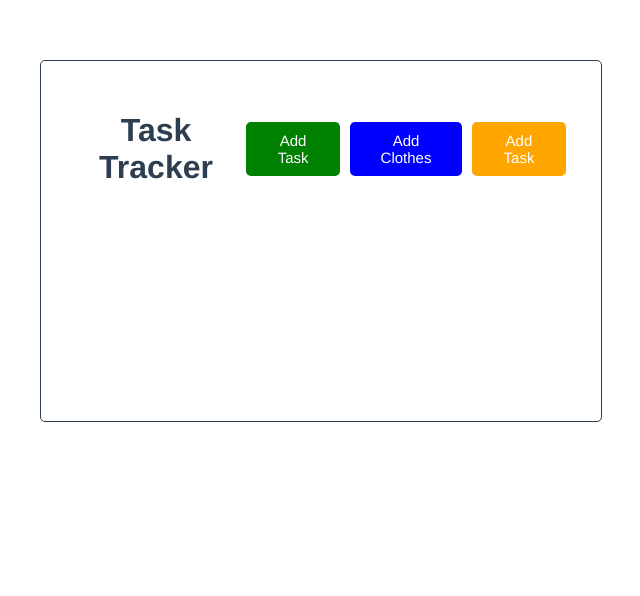
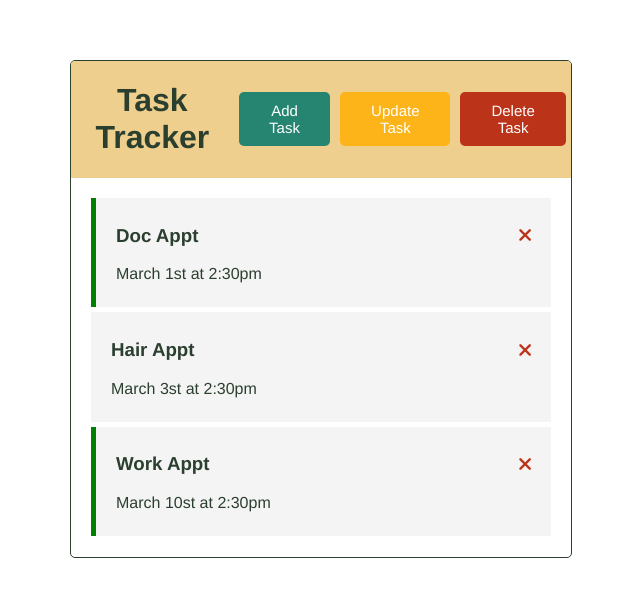
Before and after one commit to aam198/vue-task-tracker, a Vue app: page / in a window 1280 px wide. Shown: the top 596 px of the page, without its empty margins (319-959 px from the left). Built offline with nearby package versions, Linux system fonts and the light colour scheme.

Commit message:
Build: Components:  Tasks, Task

```diff
--- a/public/index.html
+++ b/public/index.html
@@ -5,6 +5,7 @@
     <meta http-equiv="X-UA-Compatible" content="IE=edge">
     <meta name="viewport" content="width=device-width,initial-scale=1.0">
     <link rel="icon" href="<%= BASE_URL %>favicon.ico">
+    <link rel="stylesheet" href="https://cdnjs.cloudflare.com/ajax/libs/font-awesome/6.0.0/css/all.min.css" integrity="sha512-9usAa10IRO0HhonpyAIVpjrylPvoDwiPUiKdWk5t3PyolY1cOd4DSE0Ga+ri4AuTroPR5aQvXU9xC6qOPnzFeg==" crossorigin="anonymous" referrerpolicy="no-referrer" />
     <title><%= htmlWebpackPlugin.options.title %></title>
   </head>
   <body>
--- a/src/App.vue
+++ b/src/App.vue
@@ -1,17 +1,62 @@
 <template>
   <div class="container">
     <Header title="Task Tracker" />
+    <!-- Now at top level where data is present we need to create the method deleteTask below -->
+    <Tasks v-on:delete-task="deleteTask"  :tasks="tasks" />
   </div>
 </template>
 
 <script>
 import Header from './components/Header.vue'
+import Tasks from './components/Tasks.vue'
 
 export default {
   name: 'App',
   components: {
-    Header
+    Header,
+    Tasks
   },
+  data () {
+    return {
+      tasks: []
+    }
+  },
+  methods: {
+    deleteTask(id, reminder){
+      console.log('task', id, reminder);
+      if(reminder == false){
+        if(confirm('Are you sure?')){
+          this.tasks = this.tasks.filter((task) => task.id !== id)
+        }
+      }
+      else
+        if(confirm('FYI, You still have a reminder set')){
+          this.tasks = this.tasks.filter((task) => task.id !== id)
+        }
+    }
+  },
+  created() {
+    this.tasks = [
+      {
+        id:1,
+        text: 'Doc Appt',
+        day: 'March 1st at 2:30pm',
+        reminder: true,
+      },
+      {
+        id:2,
+        text: 'Hair Appt',
+        day: 'March 3st at 2:30pm',
+        reminder: false,
+      },
+      {
+        id:3,
+        text: 'Work Appt',
+        day: 'March 10st at 2:30pm',
+        reminder: true,
+      },
+    ]
+  }
 }
 </script>
 
@@ -21,7 +66,7 @@ export default {
   -webkit-font-smoothing: antialiased;
   -moz-osx-font-smoothing: grayscale;
   text-align: center;
-  color: #2c3e50;
+  color: #2b3f2f;
   margin-top: 60px;
 }
 
@@ -30,9 +75,9 @@ export default {
   margin: 30px auto;
   overflow:auto;
   min-height: 300px;
-  border: 1px solid #2c3e50;
-  padding: 30px;
+  border: 1px solid #2b3f2f;
   border-radius: 5px;
+  padding-bottom: 1rem;
 }
 
 .btn {
--- a/src/components/Button.vue
+++ b/src/components/Button.vue
@@ -1,5 +1,5 @@
 <template>
-  <button :click="onClick()" :style = "{background: color}" class="btn">{{ text }}</button>
+  <button @click="onClick()" :style = "{background: color}" class="btn">{{ text }}</button>
 </template>
 
 
--- a/src/components/Header.vue
+++ b/src/components/Header.vue
@@ -1,9 +1,9 @@
 <template>
   <header>
     <h1>{{ title }}</h1>
-    <Button text = "Add Task" color = "green" />
-    <Button text = "Add Clothes" color = "blue" />
-    <Button text = "Add Task" color = "orange" />
+    <Button text = "Add Task" color = "#268571" />
+    <Button text = "Update Task" color = "#fcb419" />
+    <Button text = "Delete Task" color = "#bb3318" />
   </header>
 </template>
 
@@ -29,5 +29,6 @@ export default {
     justify-content: space-between;
     align-items: center;
     margin-bottom: 20px;
+    background-color: #efcf8d;
   }
 </style>
--- /dev/null
+++ b/src/components/Task.vue
@@ -0,0 +1,54 @@
+<template>
+  <div :class= "[task.reminder ? 'reminder': '', 'task']">
+    <h3>{{ task.text }}
+       <!-- onDelete needs to pass in task.id to individualize which task will be deleted -->
+      <i @click="onDelete(task.id, task.reminder)" class="fas fa-times"></i>
+    </h3>
+    <p>{{ task.day }} </p>
+
+  </div>
+</template>
+
+<script>
+  export default {
+    name: 'Task',
+    props: {
+      task:Object
+    },
+    methods: {
+      onDelete(id, reminder){
+        console.log(id, reminder)
+        // Pushing to the next level which is Tasks.vue
+        this.$emit('delete-task', id, reminder)
+      }
+    }
+  }
+</script>
+
+<style scoped>
+.task {
+  background: #f4f4f4;
+  margin: 5px 20px;
+  padding: 8px 20px;
+  cursor: pointer;
+}
+
+.task.reminder{
+  border-left: 5px solid green;
+}
+
+.task h3{
+  display: flex;
+  align-items: center;
+  justify-content: space-between;
+}
+
+.fas {
+  color: #bb3318;
+}
+
+.task p{
+  display: flex;
+  align-items: center;
+}
+</style>
--- /dev/null
+++ b/src/components/Tasks.vue
@@ -0,0 +1,25 @@
+<template>
+  <!-- Take in the Task prop, the array from App.vue, and loop through and output a single task    -->
+
+  <div :key="task.id" v-for="task in tasks" class="tasks">
+    <!-- v-on:delete-task is pushing method again to now App.vue in order to delete task -->
+    <Task v-on:delete-task ="$emit('delete-task', task.id, task.reminder)" :task="task"/>
+
+  </div>
+</template>
+
+
+<script>
+import Task from './Task'
+
+  export default{
+    name: 'Tasks',
+    props: {
+      tasks: Array
+    },
+    components: {
+      Task
+    },
+    emits: ['delete-task']
+  }
+</script>
```
